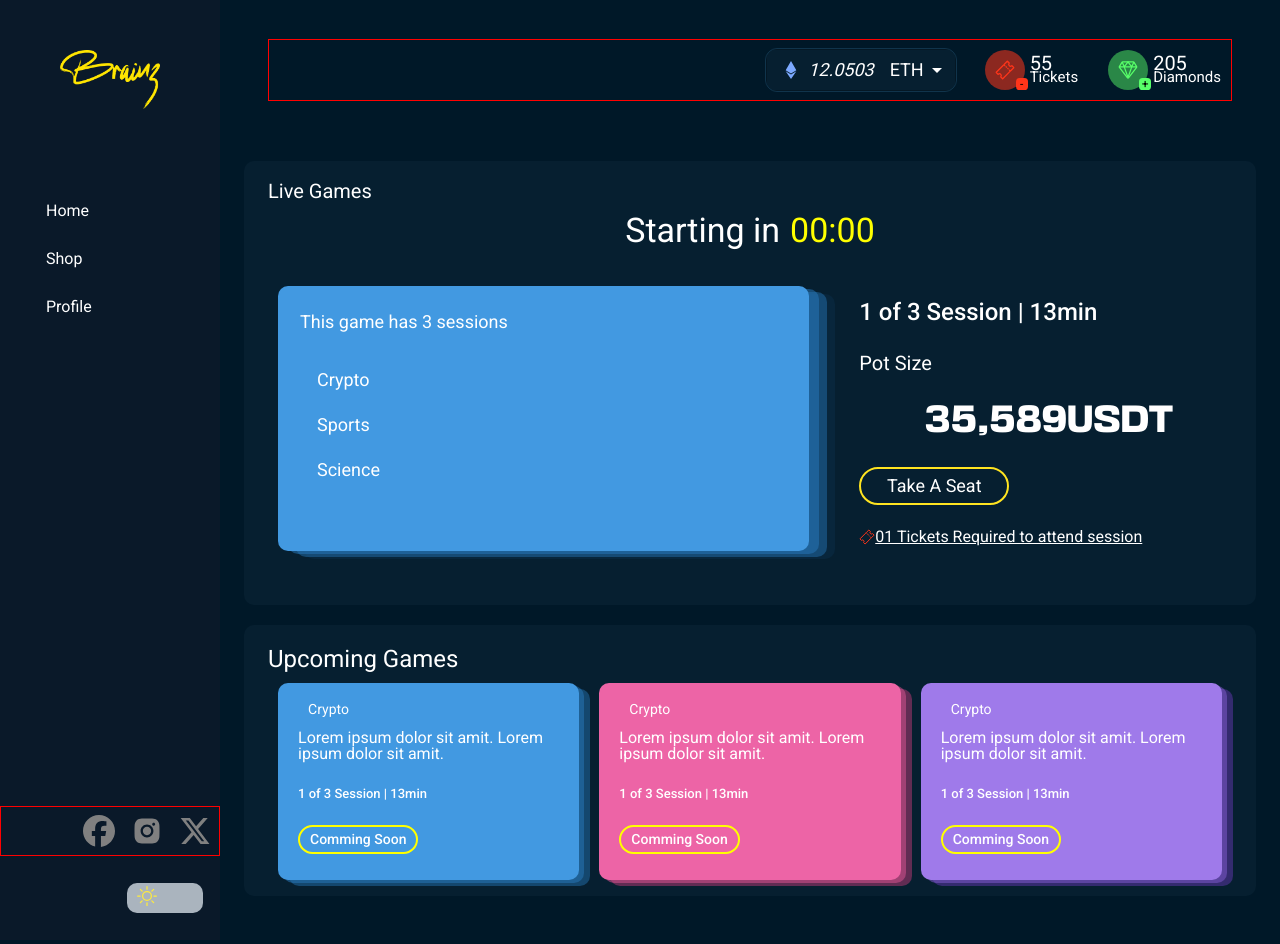
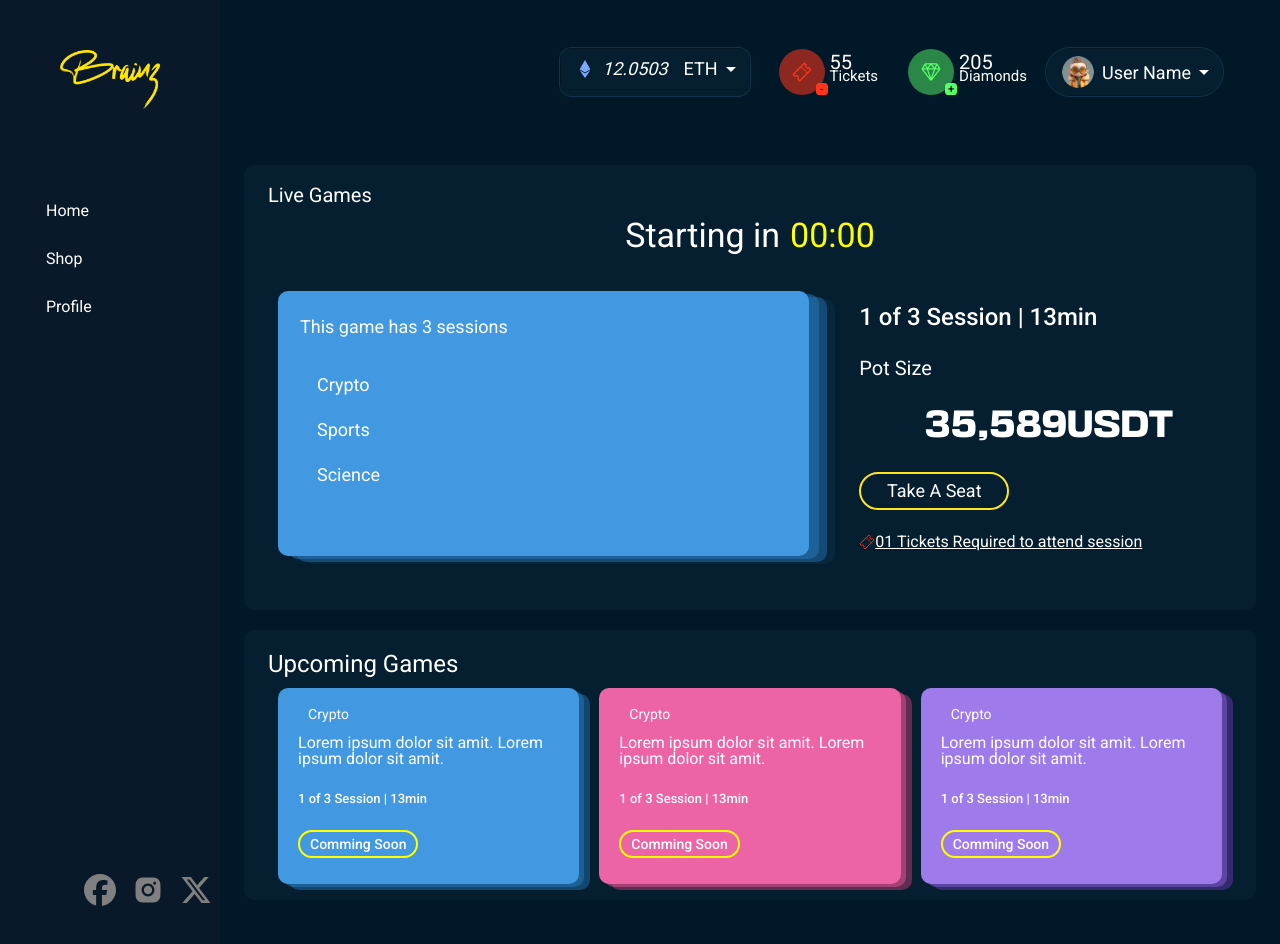
Before and after one commit to Anjeela-Ali/nextjs-mui-test-app, a Next.js app: page /dashboard in a window 1280 px wide. Built offline with nearby package versions, Linux system fonts and the light colour scheme.

Commit message:
Modified.

```diff
--- a/src/app/dashboard/page.tsx
+++ b/src/app/dashboard/page.tsx
@@ -96,12 +96,13 @@ export default function Dashboard(props: Props) {
           <Box sx={{
             display: 'flex',
             justifyContent: 'right',
-            border: '1px solid red',
+
+              marginBottom:'30px'
 
           }}>
             <IconButton sx={{
               color: 'gray',
-              fontSize: '32px'
+              fontSize: '32px',
             }}>
               <FaFacebook />
             </IconButton>
@@ -121,7 +122,7 @@ export default function Dashboard(props: Props) {
           <Box sx={{
             textAlign: 'right'
           }}>
-            <SunMoonSwitch />
+            {/* <SunMoonSwitch /> */}
           </Box>
 
 
--- a/src/app/dashboard/ui/MenuBar.tsx
+++ b/src/app/dashboard/ui/MenuBar.tsx
@@ -4,23 +4,30 @@ import { FaEthereum } from "react-icons/fa6";
 
 import { IoTicketOutline } from "react-icons/io5";
 import { IoDiamondOutline } from "react-icons/io5";
+import { IoWalletOutline, IoLogOutOutline } from 'react-icons/io5';
+import Image from 'next/image';
+
+const MenuBar = () => {
+    const [ethValue, setEthValue] = useState('');
+    const [profileValue, setProfileValue] = useState('');
+
+    const handleEthChange = (event:any) => {
+        setEthValue(event.target.value);
+    };
+
+    const handleProfileChange = (event:any) => {
+        setProfileValue(event.target.value);
+    };
 
 
-const MenuBar = () => {
-    const [value, setValue] = useState('');
-
-    const handleChange = (event: any) => {
-        setValue(event.target.value);
-    };
 
     return (
         <Container>
             <Box sx={{
-                border: '1px solid red',
                 display: 'flex',
                 justifyContent: 'right',
-                marginTop:'15px',
-                marginBottom:'60px'
+                marginTop: '15px',
+                marginBottom: '60px'
             }}>
                 <FormControl sx={{
                     m: 1, minWidth: 170, border: '1px solid #10344c', background: '#061F30', borderRadius: '12px', overflow: 'hidden',
@@ -30,8 +37,8 @@ const MenuBar = () => {
 
                 }}>
                     <Select
-                        value={value}
-                        onChange={handleChange}
+                        value={ethValue}
+                        onChange={handleEthChange}
                         inputProps={{ 'aria-label': 'Without label' }}
                         displayEmpty
                         sx={{
@@ -127,9 +134,9 @@ const MenuBar = () => {
                 }}>
                     <Box sx={{
                         color: '#FF351A',
-                        paddingTop: '10px',
-                        paddingLeft: '10px',
-                        paddingRight: '10px',
+                        paddingTop: '13px',
+                        paddingLeft: '13px',
+                        paddingRight: '13px',
                         // border:'1px solid #ff351a8c',
                         borderRadius: '100px',
                         backgroundColor: '#ff351a8c',
@@ -176,9 +183,9 @@ const MenuBar = () => {
                 }}>
                     <Box sx={{
                         color: '#58FF69',
-                        paddingTop: '10px',
-                        paddingLeft: '10px',
-                        paddingRight: '10px',
+                        paddingTop: '13px',
+                        paddingLeft: '13px',
+                        paddingRight: '13px',
                         // border:'1px solid #ff351a8c',
                         borderRadius: '100px',
                         backgroundColor: '#58ff697a',
@@ -219,6 +226,73 @@ const MenuBar = () => {
                         }}>Diamonds</Typography>
                     </Box>
                 </Box>
+                {/* Profile */}
+                <FormControl sx={{
+                    m: 1, minWidth: 170, border: '1px solid #10344c', background: '#061F30', borderRadius: '50px', overflow: 'hidden',
+                    '&:hover .MuiOutlinedInput-notchedOutline': {
+                        border: 'transparent',
+                    },
+                }}>
+                    <Select
+                        value={profileValue}
+                        onChange={handleProfileChange}
+                        inputProps={{ 'aria-label': 'Without label' }}
+                        displayEmpty
+                        sx={{
+                            border: 'none',
+                            '.MuiSelect-icon': {
+                                color: '#fff',
+                            },
+                            '.MuiSelect-select': {
+                                display: 'flex',
+                                alignItems: 'center',
+                                color: '#fff',
+                                fontSize: '18px',
+                                padding: '8px 16px',
+                            },
+                        }}
+                    >
+                        <Box value="" sx={{
+                            display: 'flex',
+                            justifyContent: 'space-between',
+                            alignItems: 'center',
+                            padding: '8px 16px',
+                        }}>
+                            <Box sx={{
+                                display: 'flex',
+                                alignItems: 'center',
+                            }}>
+                                <Image
+                                    src="/user.png" // Replace with the actual path to the profile image
+                                    alt="Profile"
+                                    width={100}
+                                    height={101}
+                                    style={{ width: '32px', height: '32px', borderRadius: '50%', marginRight: '8px' }}
+                                />
+                                <span>User Name</span>
+                            </Box>
+                        </Box>
+
+                        <MenuItem value="wallet">
+                            <Box sx={{
+                                display: 'flex',
+                                alignItems: 'center',
+                            }}>
+                                <IoWalletOutline style={{ color: '#7CA9FF', marginRight: '8px' }} />
+                                <span>Wallet</span>
+                            </Box>
+                        </MenuItem>
+                        <MenuItem value="logout">
+                            <Box sx={{
+                                display: 'flex',
+                                alignItems: 'center',
+                            }}>
+                                <IoLogOutOutline style={{ color: '#7CA9FF', marginRight: '8px' }} />
+                                <span>Logout</span>
+                            </Box>
+                        </MenuItem>
+                    </Select>
+                </FormControl>
             </Box>
         </Container>
     );
```
